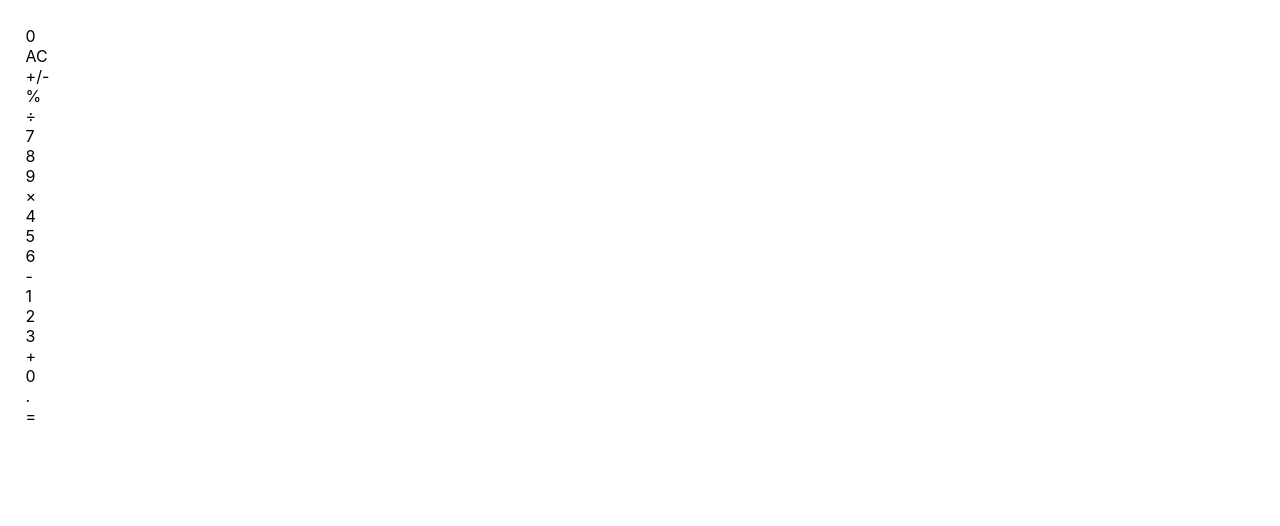
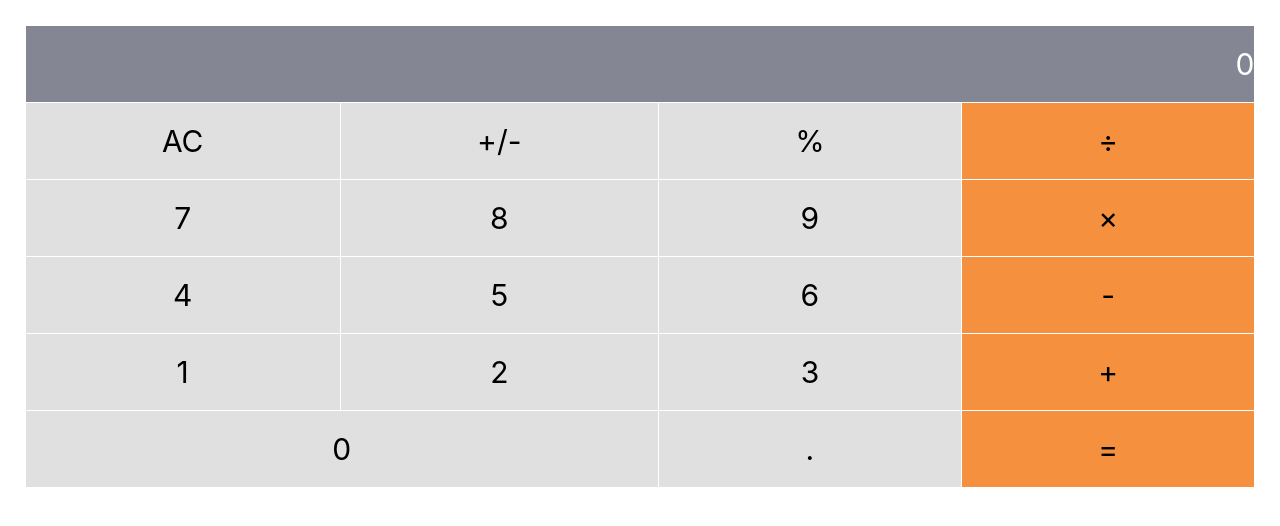
Before and after one commit to abdessalem1998/Math-Magicians, a React (Create React App) app: page / in a window 1280 px wide. Shown: the top 526 px of the page. Built offline with nearby package versions, Linux system fonts and the light colour scheme.

Commit message:
Style the Calculator component

```diff
--- a/src/components/Calculator.css
+++ b/src/components/Calculator.css
@@ -0,0 +1,33 @@
+.grid-container {
+  display: grid;
+  grid-template-columns: auto auto auto auto;
+  grid-gap: 1px;
+}
+
+.grid-container > div {
+  padding: 20px 0;
+  font-size: 30px;
+}
+
+.keyboard {
+  text-align: center;
+}
+
+.result {
+  grid-column: 1 / 5;
+  background-color: #858694;
+  color : white;
+  text-align: right;
+}
+
+.item0 {
+  grid-column: 1 / 3;
+}
+
+.op {
+background-color: #f5913e;
+}
+
+.nbr {
+background-color: #e0e0e0;
+}
```
